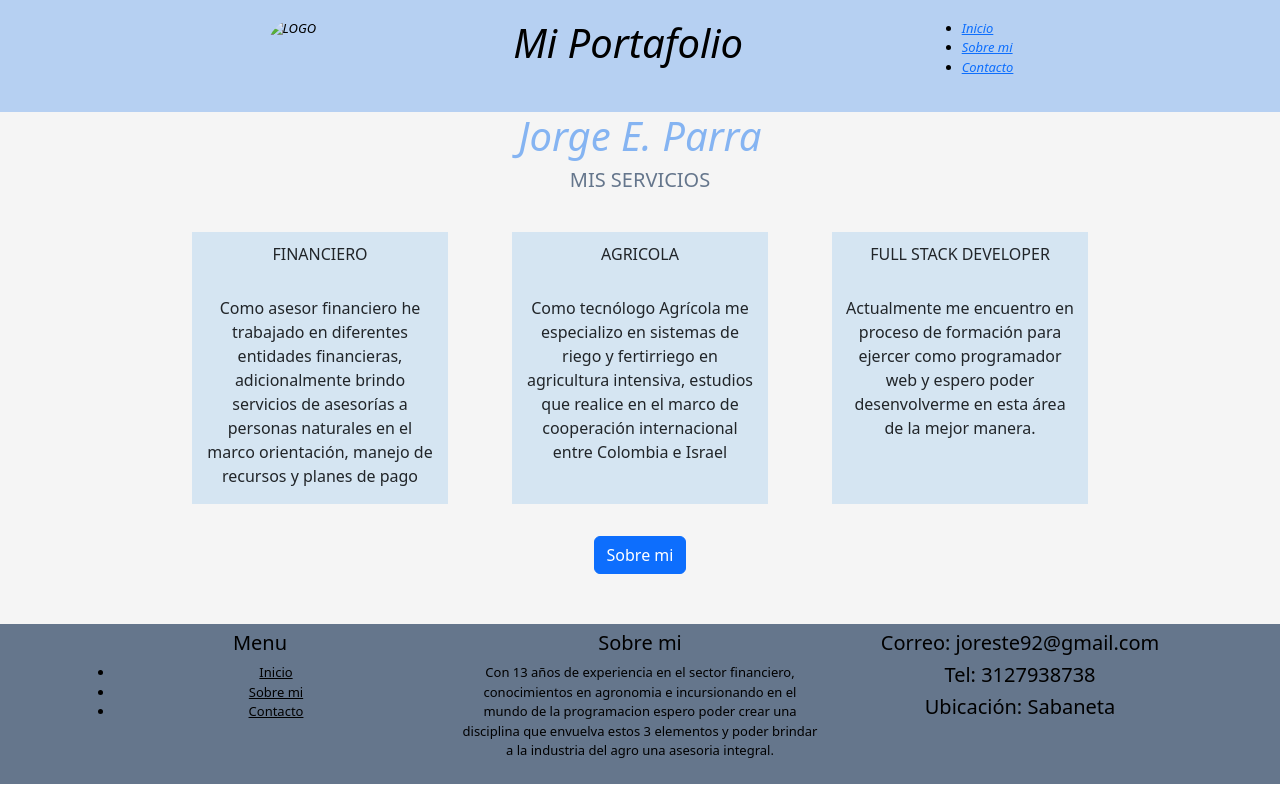
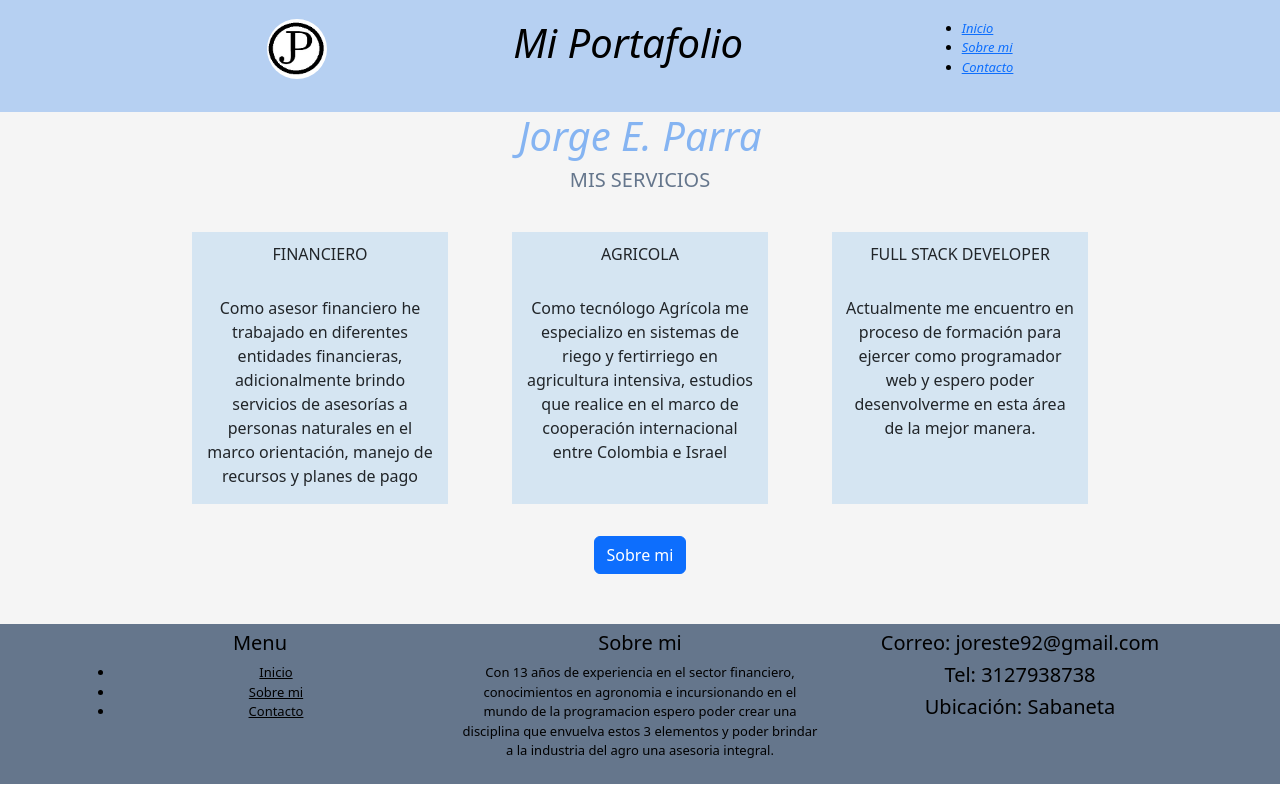
Before and after one commit to joreste19/Mi-primer-proyecto, a plain HTML site: page sobremi.html in a window 1280 px wide. Drawn offline with nearby package versions, Linux system fonts and the light colour scheme.

Commit message:
img salv. EP

```diff
--- a/sobremi.html
+++ b/sobremi.html
@@ -12,7 +12,7 @@
 <body>
     <header>
       <section class="navegacion">
-        <img id="logo" src="/LOGO.jpg" alt="LOGO" height="60px" width="60px"></a>
+        <img id="logo" src="/IMG/LOGO.jpg" alt="LOGO" height="60px" width="60px"></a>
         <h1>Mi Portafolio</h1>
           <nav>
             <ul class="barra" >
```
